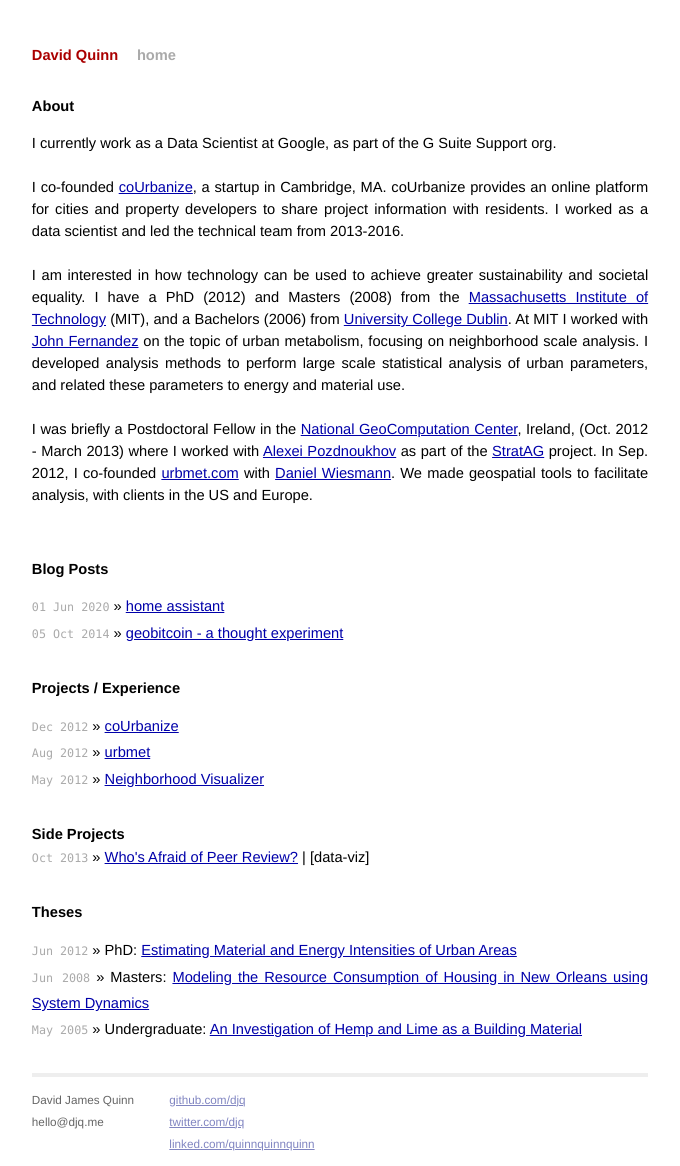
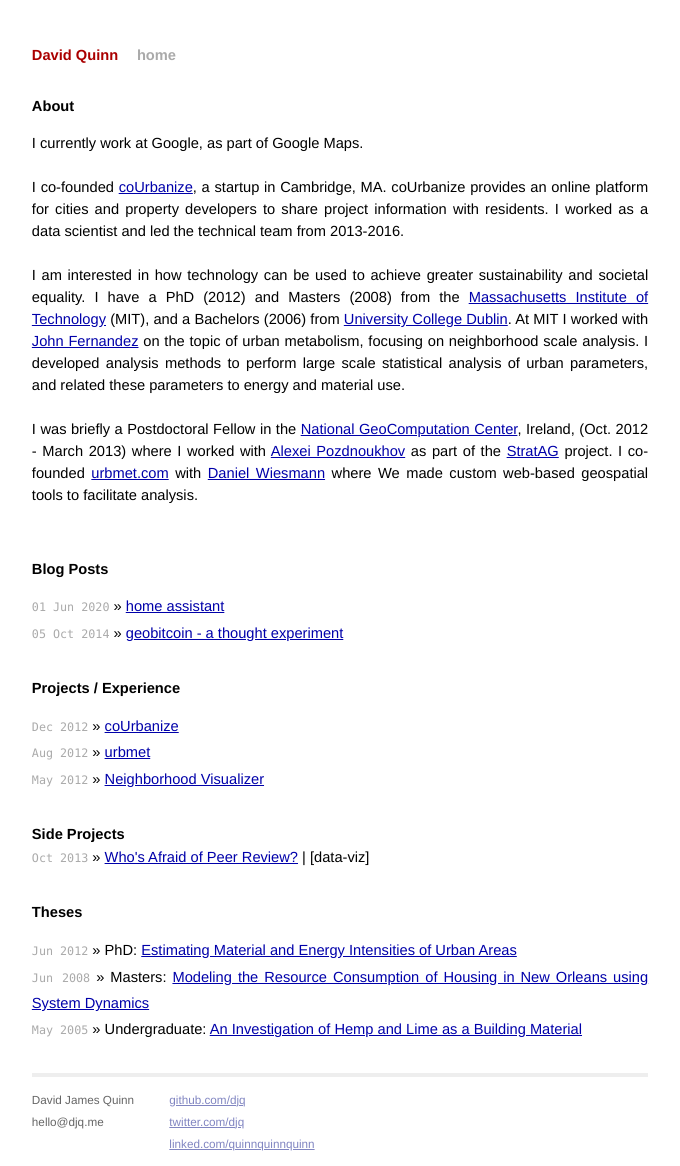
Before and after one commit to djq/djq.github.com, a Jekyll site: the page built from index.html, in a window 1280 px wide. Shown: the whole page, without its empty margins (300-980 px from the left). Built offline with Jekyll 4.4.1, drawn with Linux system fonts in a browser that asks for light colours.

Commit message:
Update index.html

```diff
--- a/index.html
+++ b/index.html
@@ -7,14 +7,14 @@
 
    <h1>About</h1>
   <ul class="posts">
-    I currently work as a Data Scientist at Google, as part of the G Suite Support org.
+    I currently work at Google, as part of Google Maps.
     <br><br>
 
     I co-founded <a href="http://courbanize.com">coUrbanize</a>, a startup in Cambridge, MA. coUrbanize provides an online platform for cities and property developers to share project information with residents. I worked as a data scientist and led the technical team from 2013-2016.<br><br>
 
     I am interested in how technology can be used to achieve greater sustainability and societal equality. I have a PhD (2012) and Masters (2008) from the <a href="http://mit.edu/">Massachusetts Institute of Technology</a> (MIT), and a Bachelors (2006) from <a href="http://ucd.ie">University College Dublin</a>. At MIT I worked with <a href="http://architecture.mit.edu/faculty/john-fernandez">John Fernandez</a> on the topic of urban metabolism, focusing on neighborhood scale analysis. I developed analysis methods to perform large scale statistical analysis of urban parameters, and related these parameters to energy and material use.<br><br>
 
-    I was briefly a Postdoctoral Fellow in the <a href="http://ncg.nuim.ie/">National GeoComputation Center</a>, Ireland, (Oct. 2012 - March 2013) where I worked with <a href="http://ncg.nuim.ie/redir.php?action=staff/staff/apozdnoukhov">Alexei Pozdnoukhov</a> as part of the <a href="http://www.stratag.ie/">StratAG</a> project. In Sep. 2012, I co-founded <a href="http://urbmet.com">urbmet.com</a> with <a href="http://web.ist.utl.pt/daniel.wiesmann/">Daniel Wiesmann</a>. We made geospatial tools to facilitate analysis, with clients in the US and Europe.<br><br>
+    I was briefly a Postdoctoral Fellow in the <a href="http://ncg.nuim.ie/">National GeoComputation Center</a>, Ireland, (Oct. 2012 - March 2013) where I worked with <a href="http://ncg.nuim.ie/redir.php?action=staff/staff/apozdnoukhov">Alexei Pozdnoukhov</a> as part of the <a href="http://www.stratag.ie/">StratAG</a> project. I co-founded <a href="http://urbmet.com">urbmet.com</a> with <a href="http://web.ist.utl.pt/daniel.wiesmann/">Daniel Wiesmann</a> where We made custom web-based geospatial tools to facilitate analysis.<br><br>
   </ul>
 
   <h1>Blog Posts</h1>
```
